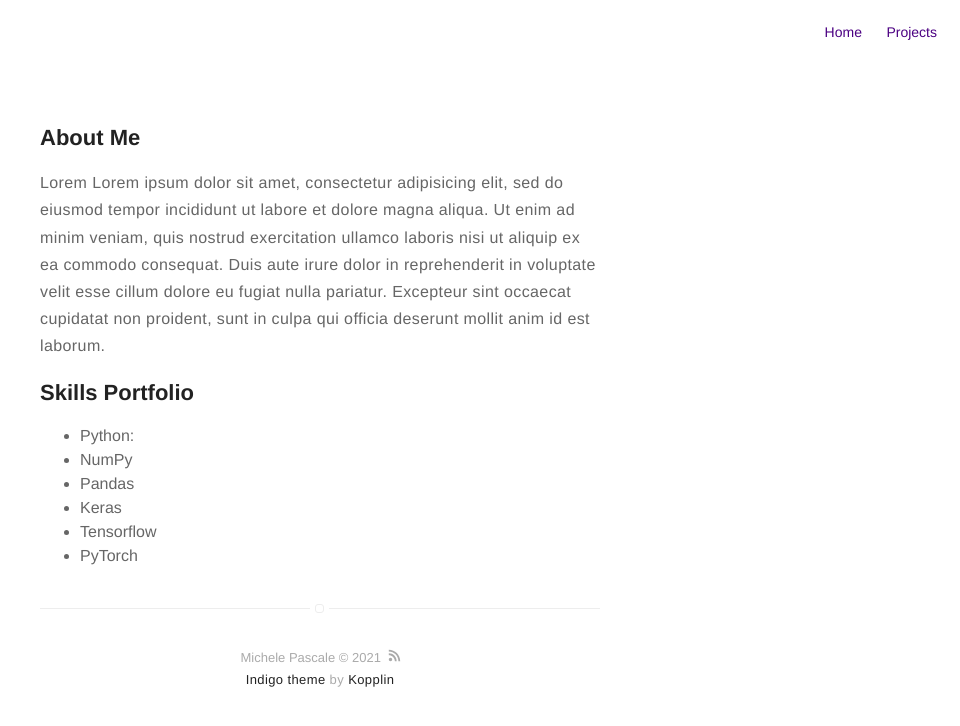
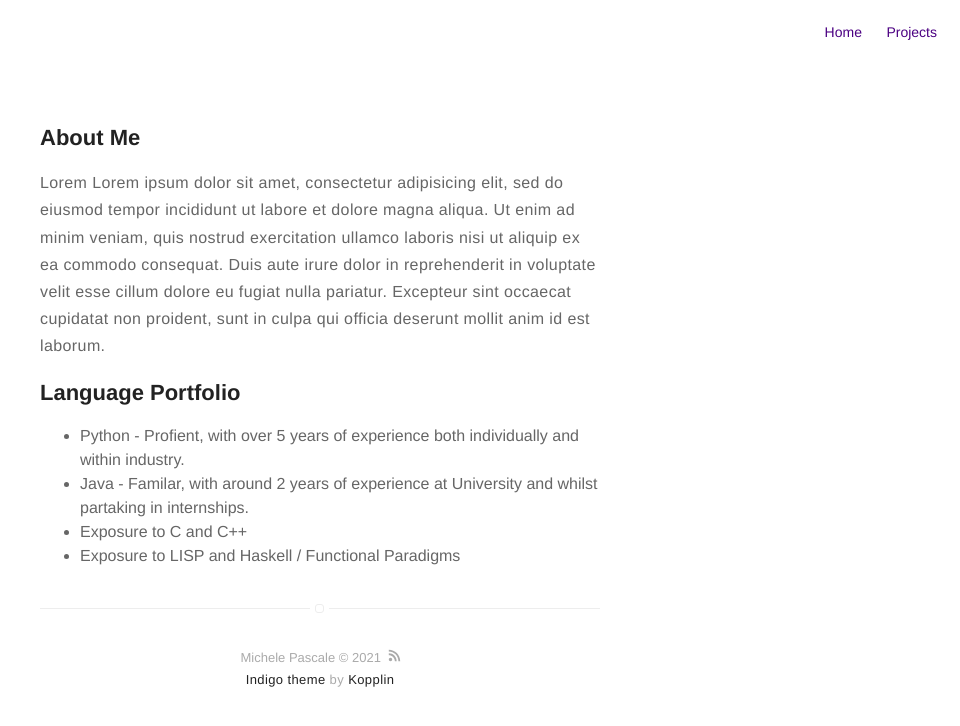
Before and after one commit to pascalemp/pascalemp.github.io, a Jekyll site: the page built from about.md, in a window 1280 px wide. Shown: the top 726 px of the page, without its empty margins (320-1280 px from the left). Built offline with Jekyll 4.4.1, drawn with Linux system fonts in a browser that asks for light colours.

Commit message:
Update about.md

```diff
--- a/about.md
+++ b/about.md
@@ -11,14 +11,11 @@ consequat. Duis aute irure dolor in reprehenderit in voluptate velit esse
 cillum dolore eu fugiat nulla pariatur. Excepteur sint occaecat cupidatat non
 proident, sunt in culpa qui officia deserunt mollit anim id est laborum.
 
-<h2>Skills Portfolio</h2>
+<h2>Language Portfolio</h2>
 
 <ul class="skill-list">
-	<li>Python:
-        <li>NumPy</li>
-        <li>Pandas</li>
-        <li>Keras</li>
-        <li>Tensorflow</li>
-        <li>PyTorch</li>
-    </li>
+	<li>Python - Profient, with over 5 years of experience both individually and within industry.</li>
+	<li>Java - Familar, with around 2 years of experience at University and whilst partaking in internships.</li>
+	<li>Exposure to C and C++</li>
+	<li>Exposure to LISP and Haskell / Functional Paradigms</li>
 </ul>
```
